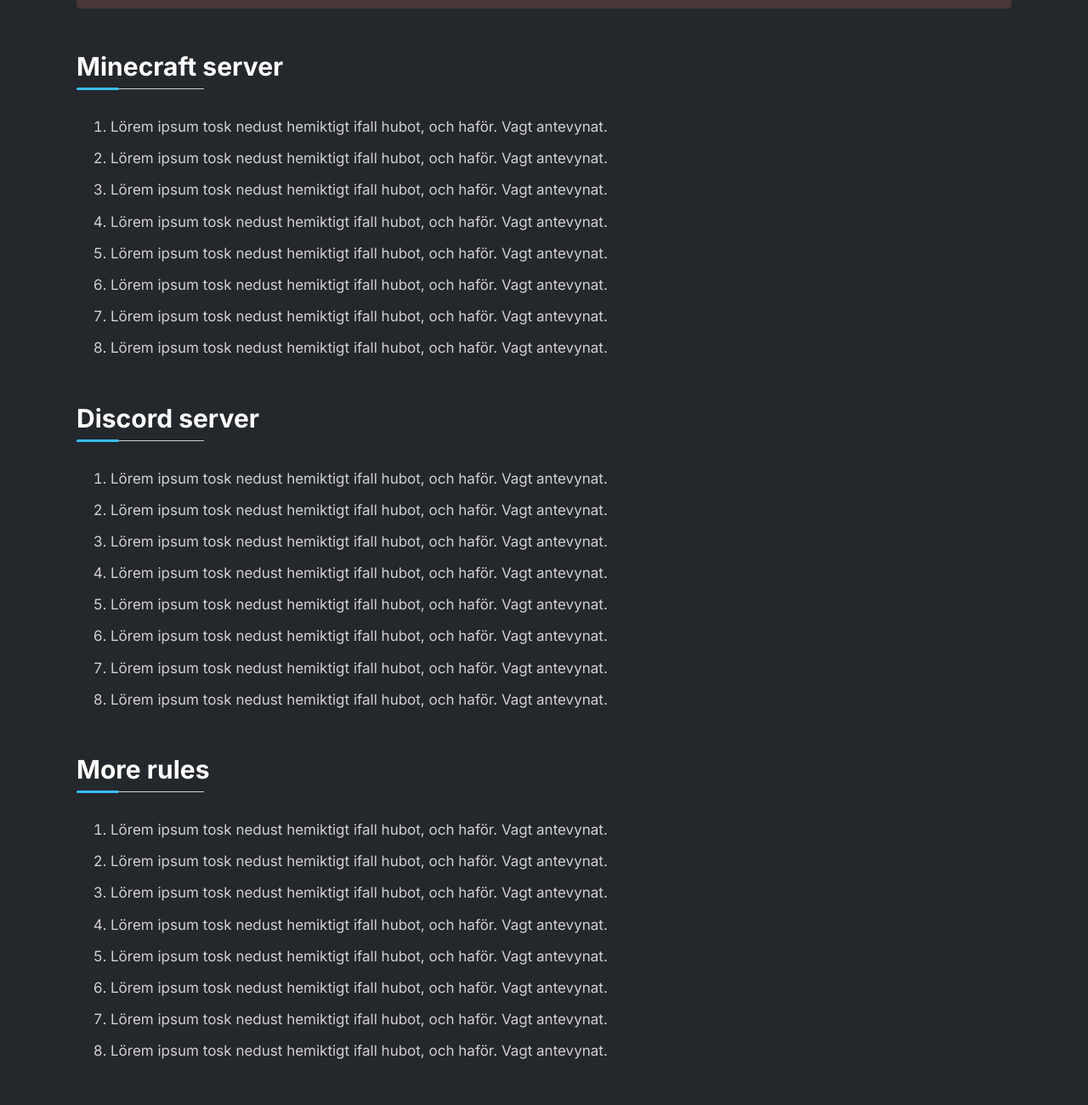
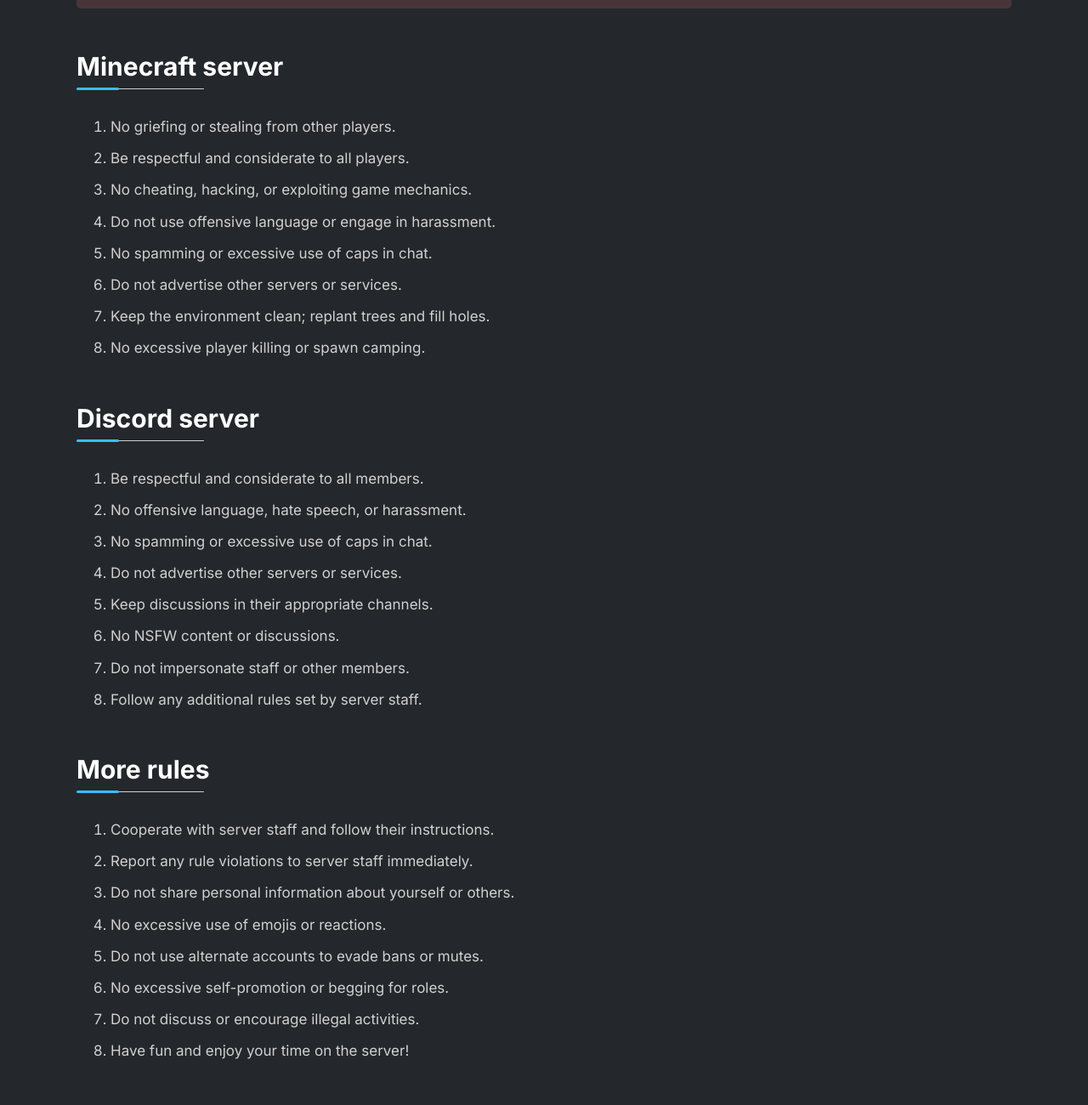
Before and after one commit to Code-Geasse/Reckoning-Webpage, a plain HTML site: page rules.html in a window 1280 px wide. Shown: the part 660-1960 px from the top of the page at 85% size. Drawn offline with Linux system fonts and the light colour scheme; files whose address does not match are found by name.

Commit message:
changed rules

```diff
--- a/rules.html
+++ b/rules.html
@@ -59,46 +59,43 @@
           <i class="fa-solid fa-exclamation"></i>
         </div>
       </div>
-
-      <div class="minecraft-rules rules">
+       <div class="minecraft-rules rules">
         <h2 class="minecraft-rules-title rules-title">Minecraft server</h2>
         <ol class="rules-list">
-          <li class="rule">Lörem ipsum tosk nedust hemiktigt ifall hubot, och haför. Vagt antevynat.</li>
-          <li class="rule">Lörem ipsum tosk nedust hemiktigt ifall hubot, och haför. Vagt antevynat.</li>
-          <li class="rule">Lörem ipsum tosk nedust hemiktigt ifall hubot, och haför. Vagt antevynat.</li>
-          <li class="rule">Lörem ipsum tosk nedust hemiktigt ifall hubot, och haför. Vagt antevynat.</li>
-          <li class="rule">Lörem ipsum tosk nedust hemiktigt ifall hubot, och haför. Vagt antevynat.</li>
-          <li class="rule">Lörem ipsum tosk nedust hemiktigt ifall hubot, och haför. Vagt antevynat.</li>
-          <li class="rule">Lörem ipsum tosk nedust hemiktigt ifall hubot, och haför. Vagt antevynat.</li>
-          <li class="rule">Lörem ipsum tosk nedust hemiktigt ifall hubot, och haför. Vagt antevynat.</li>
+          <li class="rule">No griefing or stealing from other players.</li>
+          <li class="rule">Be respectful and considerate to all players.</li>
+          <li class="rule">No cheating, hacking, or exploiting game mechanics.</li>
+          <li class="rule">Do not use offensive language or engage in harassment.</li>
+          <li class="rule">No spamming or excessive use of caps in chat.</li>
+          <li class="rule">Do not advertise other servers or services.</li>
+          <li class="rule">Keep the environment clean; replant trees and fill holes.</li>
+          <li class="rule">No excessive player killing or spawn camping.</li>
         </ol>
       </div>
-
-      <div class="discord-rules rules">
+       <div class="discord-rules rules">
         <h2 class="discord-rules-title rules-title">Discord server</h2>
         <ol class="rules-list">
-          <li class="rule">Lörem ipsum tosk nedust hemiktigt ifall hubot, och haför. Vagt antevynat.</li>
-          <li class="rule">Lörem ipsum tosk nedust hemiktigt ifall hubot, och haför. Vagt antevynat.</li>
-          <li class="rule">Lörem ipsum tosk nedust hemiktigt ifall hubot, och haför. Vagt antevynat.</li>
-          <li class="rule">Lörem ipsum tosk nedust hemiktigt ifall hubot, och haför. Vagt antevynat.</li>
-          <li class="rule">Lörem ipsum tosk nedust hemiktigt ifall hubot, och haför. Vagt antevynat.</li>
-          <li class="rule">Lörem ipsum tosk nedust hemiktigt ifall hubot, och haför. Vagt antevynat.</li>
-          <li class="rule">Lörem ipsum tosk nedust hemiktigt ifall hubot, och haför. Vagt antevynat.</li>
-          <li class="rule">Lörem ipsum tosk nedust hemiktigt ifall hubot, och haför. Vagt antevynat.</li>
+          <li class="rule">Be respectful and considerate to all members.</li>
+          <li class="rule">No offensive language, hate speech, or harassment.</li>
+          <li class="rule">No spamming or excessive use of caps in chat.</li>
+          <li class="rule">Do not advertise other servers or services.</li>
+          <li class="rule">Keep discussions in their appropriate channels.</li>
+          <li class="rule">No NSFW content or discussions.</li>
+          <li class="rule">Do not impersonate staff or other members.</li>
+          <li class="rule">Follow any additional rules set by server staff.</li>
         </ol>
       </div>
-
-      <div class="more-rules rules">
+       <div class="more-rules rules">
         <h2 class="more-rules-title rules-title">More rules</h2>
         <ol class="rules-list">
-          <li class="rule">Lörem ipsum tosk nedust hemiktigt ifall hubot, och haför. Vagt antevynat.</li>
-          <li class="rule">Lörem ipsum tosk nedust hemiktigt ifall hubot, och haför. Vagt antevynat.</li>
-          <li class="rule">Lörem ipsum tosk nedust hemiktigt ifall hubot, och haför. Vagt antevynat.</li>
-          <li class="rule">Lörem ipsum tosk nedust hemiktigt ifall hubot, och haför. Vagt antevynat.</li>
-          <li class="rule">Lörem ipsum tosk nedust hemiktigt ifall hubot, och haför. Vagt antevynat.</li>
-          <li class="rule">Lörem ipsum tosk nedust hemiktigt ifall hubot, och haför. Vagt antevynat.</li>
-          <li class="rule">Lörem ipsum tosk nedust hemiktigt ifall hubot, och haför. Vagt antevynat.</li>
-          <li class="rule">Lörem ipsum tosk nedust hemiktigt ifall hubot, och haför. Vagt antevynat.</li>
+          <li class="rule">Cooperate with server staff and follow their instructions.</li>
+          <li class="rule">Report any rule violations to server staff immediately.</li>
+          <li class="rule">Do not share personal information about yourself or others.</li>
+          <li class="rule">No excessive use of emojis or reactions.</li>
+          <li class="rule">Do not use alternate accounts to evade bans or mutes.</li>
+          <li class="rule">No excessive self-promotion or begging for roles.</li>
+          <li class="rule">Do not discuss or encourage illegal activities.</li>
+          <li class="rule">Have fun and enjoy your time on the server!</li>
         </ol>
       </div>
     </div>
```
